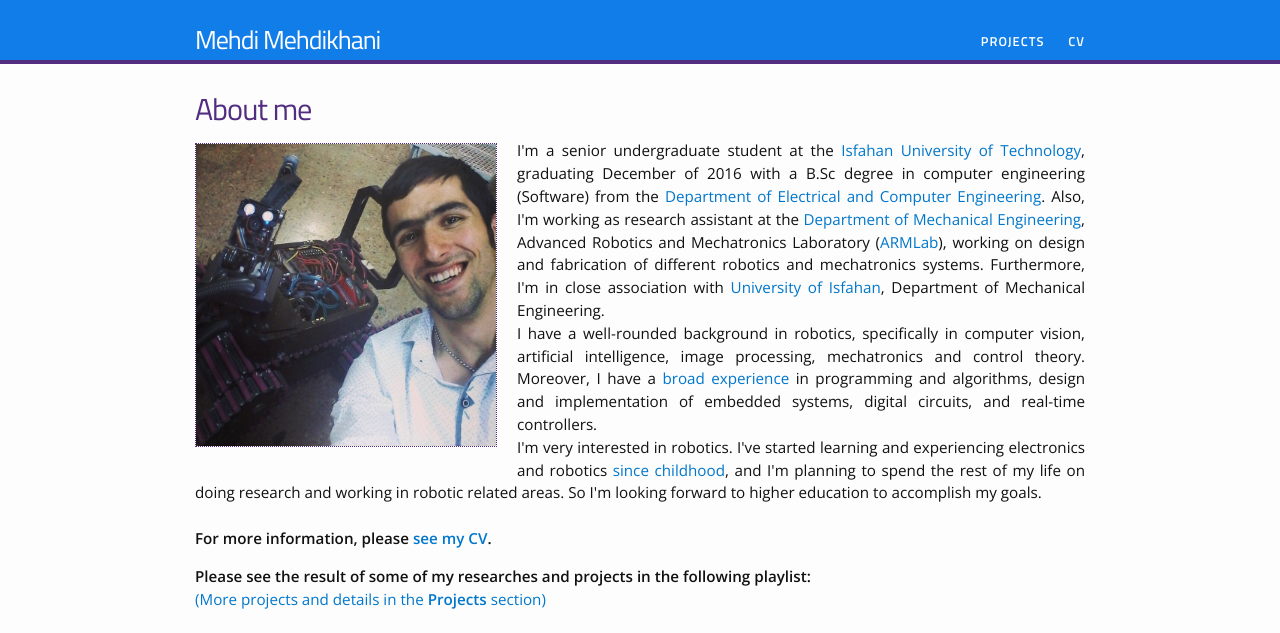
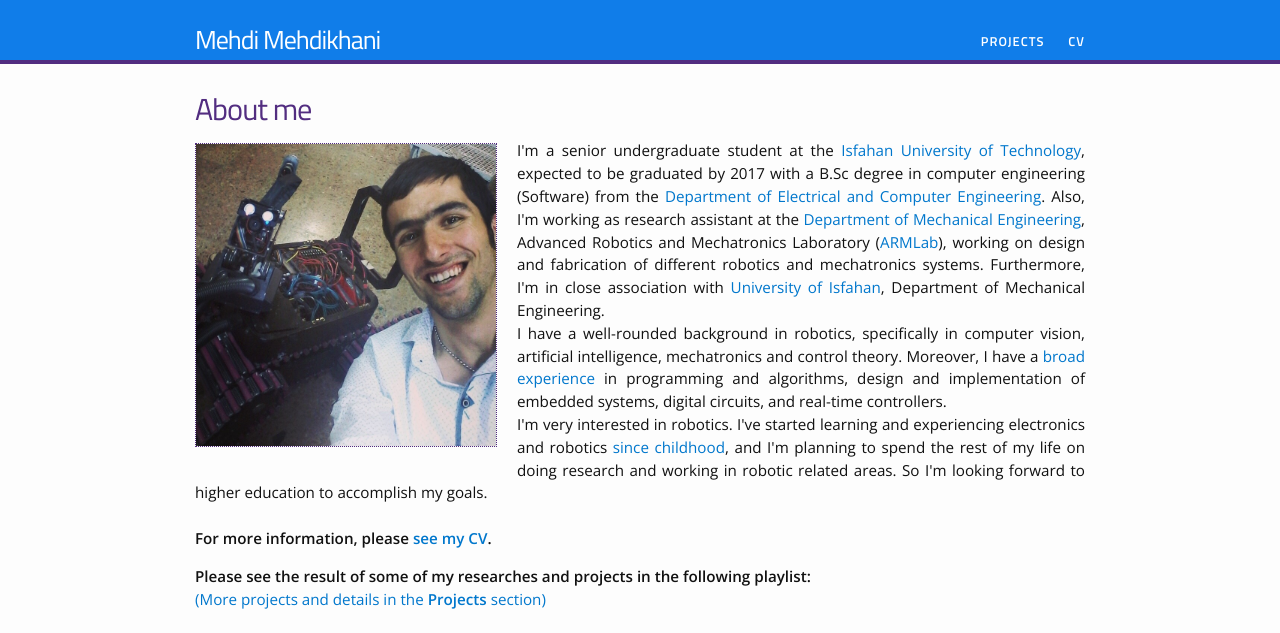
Before and after one commit to mehdierc/mehdierc.github.io, a Jekyll site: the page built from index.html, in a window 1280 px wide. Shown: the top 633 px of the page. Built offline with Jekyll 4.4.1, drawn with Linux system fonts in a browser that asks for light colours; nearby versions of some CDN libraries; grey boxes are pictures that could not be loaded.

Commit message:
minor corrections

```diff
--- a/index.html
+++ b/index.html
@@ -5,8 +5,8 @@ layout: default
   <h1>About me</h1>
   {% include image.html url="/images/mypic-1.jpg" caption="Caption" width=300 align="left" %}
   <p align="justify">
-    I'm a senior undergraduate student at the <a href="http://www.iut.ac.ir/en/">Isfahan University of Technology</a>, graduating December of 2016 with a B.Sc degree in computer engineering (Software) from the <a href="http://ece.iut.ac.ir/en">Department of Electrical and Computer Engineering</a>. Also, I'm working as research assistant at the <a href="http://mech.iut.ac.ir/en">Department of Mechanical Engineering</a>, Advanced Robotics and Mechatronics Laboratory (<a href="http://armlab.iut.ac.ir/">ARMLab</a>), working on design and fabrication of different robotics and mechatronics systems. Furthermore, I'm in close association with <a href="http://www.ui.ac.ir/">University of Isfahan</a>, Department of Mechanical Engineering.
-    <br>I have a well-rounded background in robotics, specifically in computer vision, artificial intelligence, image processing, mechatronics and control theory. Moreover, I have a <a href="/projects/">broad experience</a> in programming and algorithms, design and implementation of embedded systems, digital circuits, and real-time controllers.
+    I'm a senior undergraduate student at the <a href="http://www.iut.ac.ir/en/">Isfahan University of Technology</a>, expected to be graduated by 2017 with a B.Sc degree in computer engineering (Software) from the <a href="http://ece.iut.ac.ir/en">Department of Electrical and Computer Engineering</a>. Also, I'm working as research assistant at the <a href="http://mech.iut.ac.ir/en">Department of Mechanical Engineering</a>, Advanced Robotics and Mechatronics Laboratory (<a href="http://armlab.iut.ac.ir/">ARMLab</a>), working on design and fabrication of different robotics and mechatronics systems. Furthermore, I'm in close association with <a href="http://www.ui.ac.ir/">University of Isfahan</a>, Department of Mechanical Engineering.
+    <br>I have a well-rounded background in robotics, specifically in computer vision, artificial intelligence, mechatronics and control theory. Moreover, I have a <a href="/projects/">broad experience</a> in programming and algorithms, design and implementation of embedded systems, digital circuits, and real-time controllers.
     <br>I'm very interested in robotics. I've started learning and experiencing electronics and robotics <a href="/projects/#bowling">since childhood</a>, and I'm planning to spend the rest of my life on doing research and working in robotic related areas.
     So I'm looking forward to higher education to accomplish my goals.
     <br><br> <b>For more information, please <a href="/cv">see my CV</a>.</b>
```
